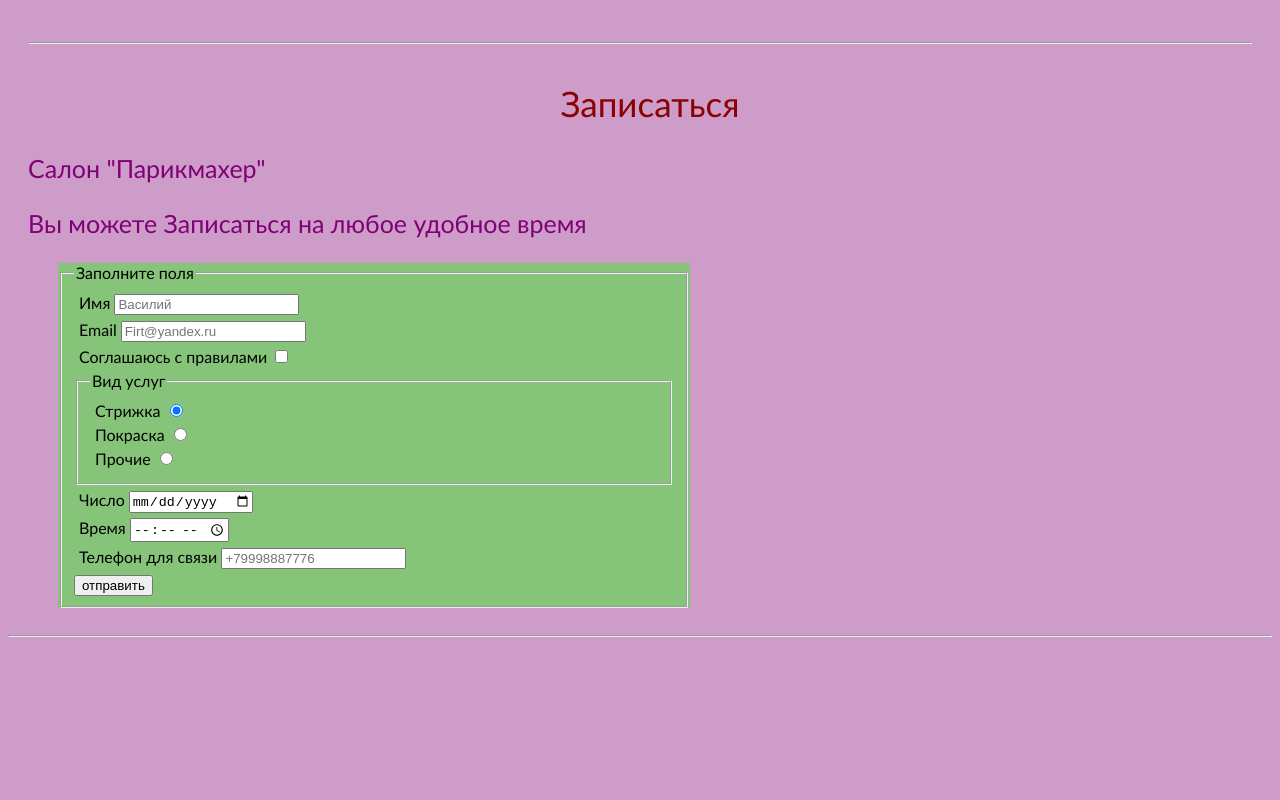
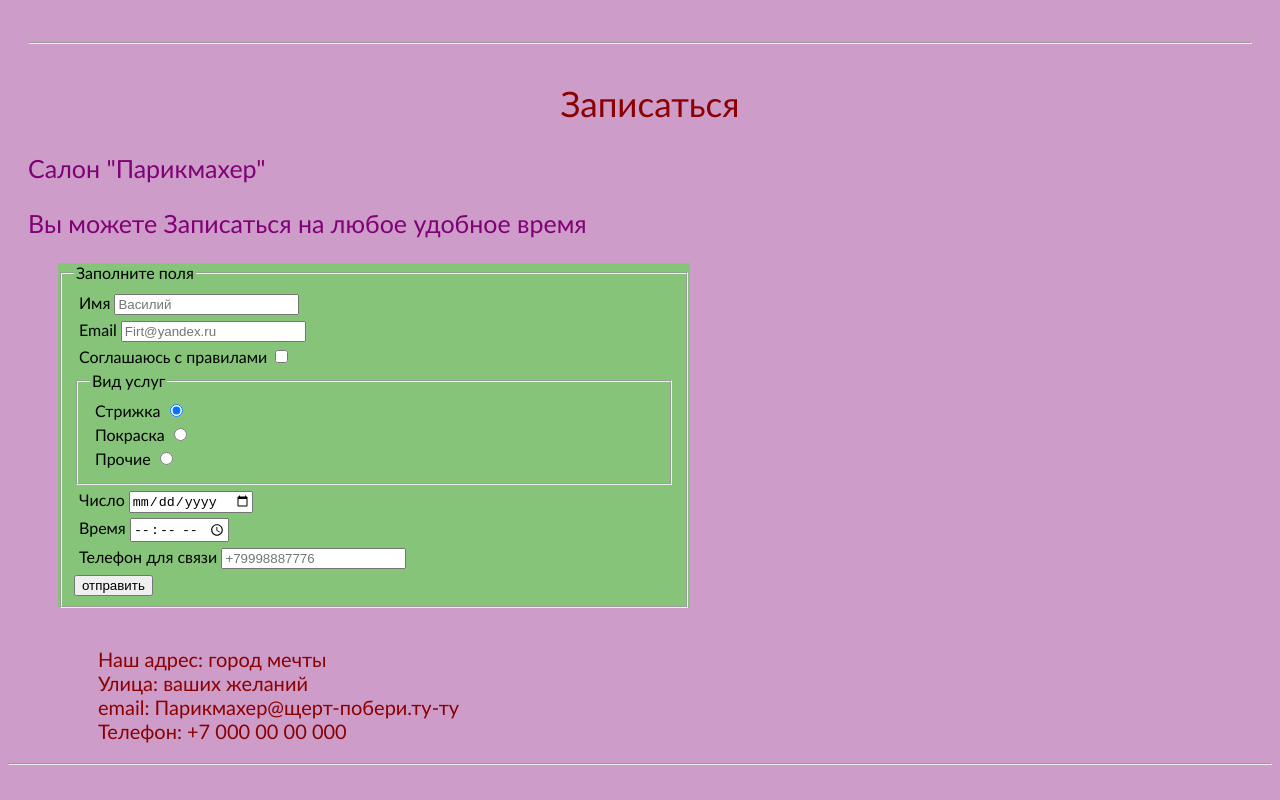
Before and after one commit to BareonZahar/Exam-2, a plain HTML site: page index.html in a window 1280 px wide. Shown: the part 8349-9149 px from the top of the page. Before the commit the page ends 9021 px from the top, so only its background shows below. Drawn offline with Linux system fonts and the light colour scheme.

Commit message:
Update index.html

```diff
--- a/index.html
+++ b/index.html
@@ -482,6 +482,12 @@ Kasetsu Rini
 </form>
 </main>
  <br>
+    <ol class="adres">
+    <li>Наш адрес: город мечты</li>
+     <li>Улица: ваших желаний</li>
+     <li>email: Парикмахер@щерт-побери.ту-ту</li>
+     <li>Телефон: +7 000 00 00 000</li>
+</ol>
 <hr>
 <br>
 </body>
```
